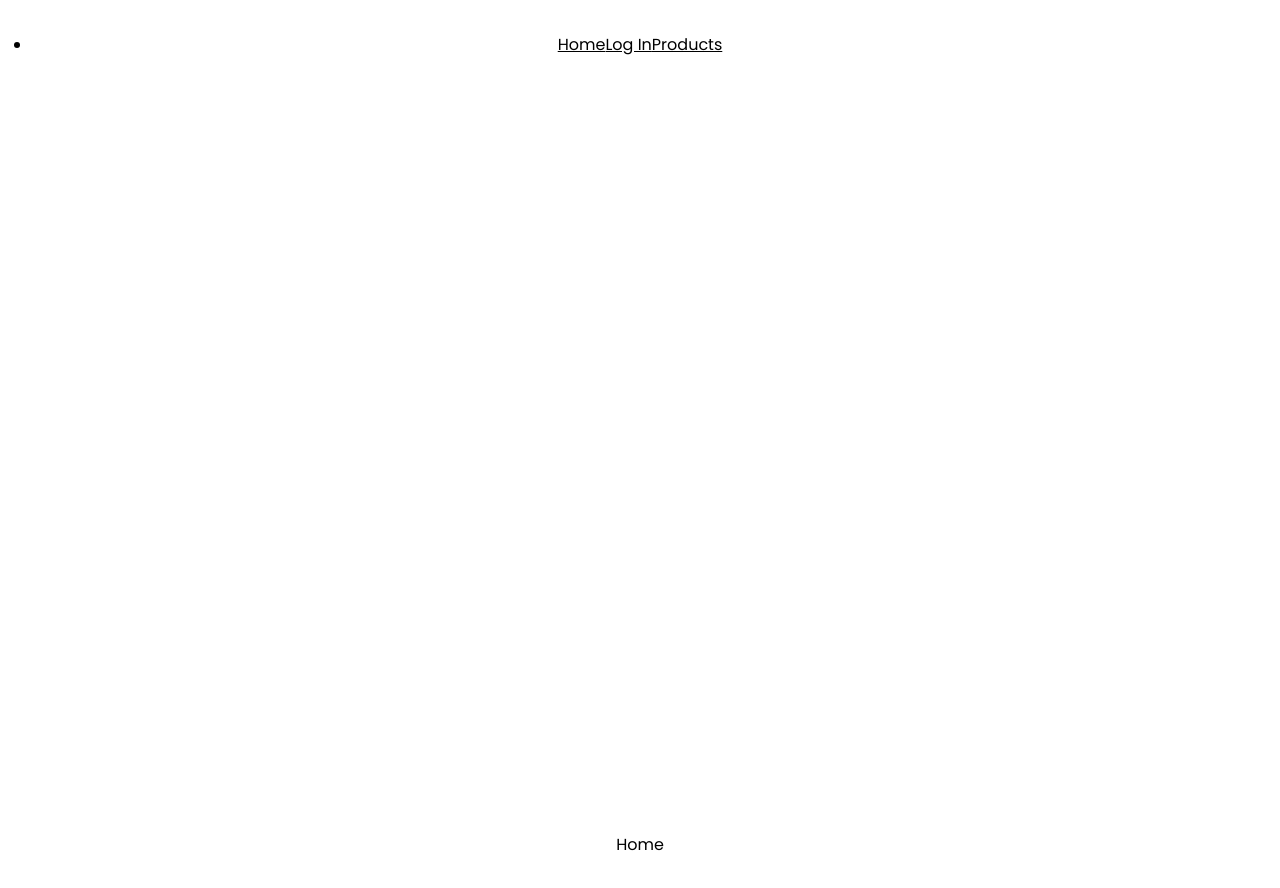
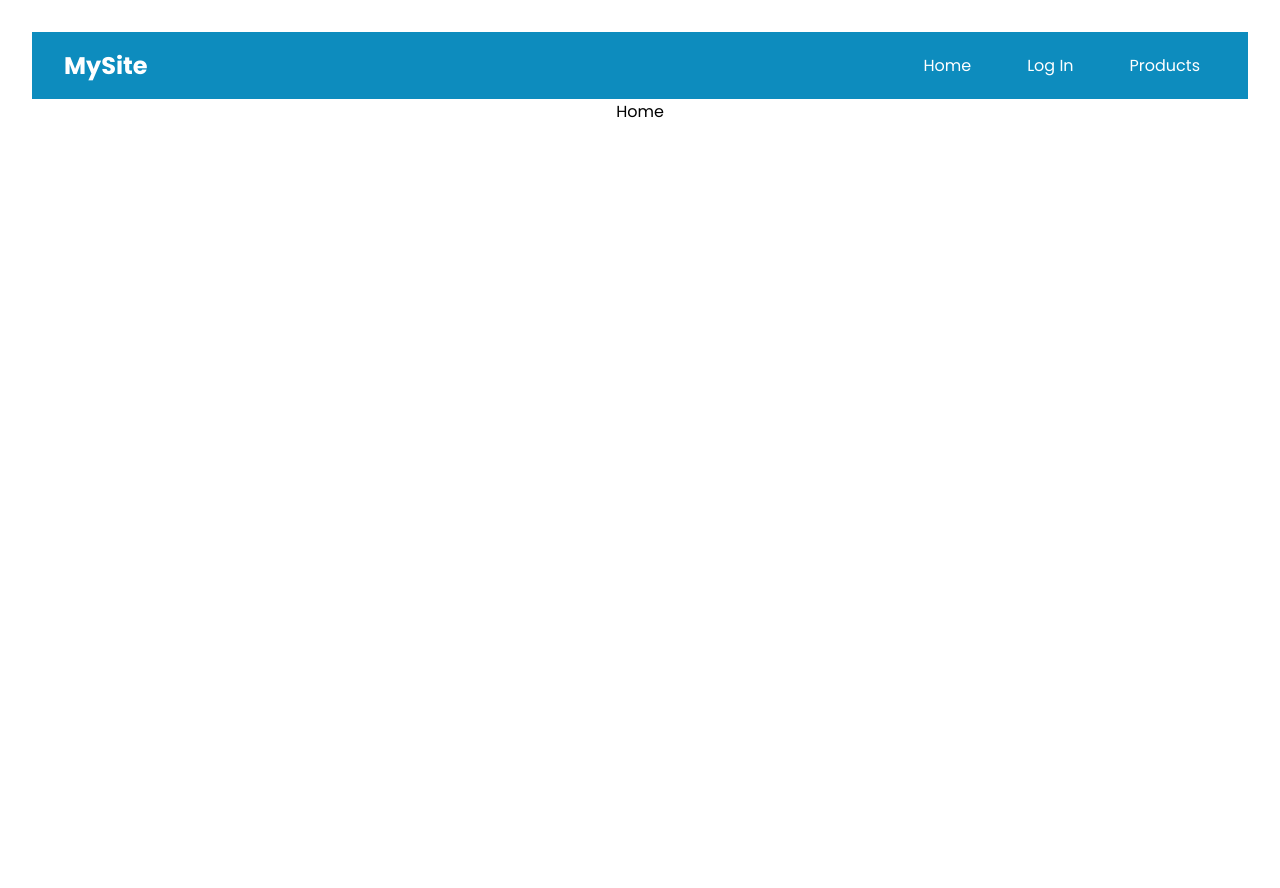
Before and after one commit to SamuelRaymundo/sorveteria, a React (Vite) app: page / in a window 1280 px wide. Shown: the top 888 px of the page. After the commit the page ends 800 px from the top, so only its background shows below. Built offline with nearby package versions, Linux system fonts and the light colour scheme.

Commit message:
nav bar and router

```diff
--- a/src/components/navBar/NavBar.css
+++ b/src/components/navBar/NavBar.css
@@ -0,0 +1,41 @@
+  .nav {
+    background-color: #0d8cbe;
+    color: white;
+    display: flex;
+    justify-content: space-between;
+    align-items: center;
+    padding: 1rem 2rem;
+  }
+
+
+  .site-title {
+    font-size: 1.5rem;
+    font-weight: bold;
+  }
+
+
+  .nav ul {
+    list-style: none;
+    display: flex;
+    gap: 1.5rem;
+    margin: 0;
+    padding: 0;
+  }
+
+
+  .nav a {
+    color: white;
+    text-decoration: none;
+    transition: background-color 0.3s ease, color 0.3s ease;
+    padding: 0.5rem 1rem;
+    border-radius: 0.25rem;
+  }
+
+  .nav a:hover {
+    background-color: #0c82b1;
+  }
+
+  .nav li.active a {
+    background-color: #0e9ed6;
+    color: white;
+  }
--- a/src/components/navBar/NavBar.jsx
+++ b/src/components/navBar/NavBar.jsx
@@ -1,18 +1,16 @@
-import "./NavBar.css"
-
+import "./NavBar.css";
 
 const NavBar = () => {
   return (
-    <nav className="nav-bar">
+    <nav className="nav">
+      <div className="site-title">MySite</div>
       <ul>
-          <li>
-              <a href="/">Home</a>
-              <a href="/login">Log In</a>
-              <a href="/product">Products</a>
-          </li>
+        <li><a href="/">Home</a></li>
+        <li><a href="/login">Log In</a></li>
+        <li><a href="/product">Products</a></li>
       </ul>
     </nav>
-  )
-}
+  );
+};
 
-export default NavBar
+export default NavBar;
--- a/src/index.css
+++ b/src/index.css
@@ -1,8 +1,12 @@
 * {
+  margin: 0;
+  padding: 0;
+  box-sizing: border-box;
+}
+
+body {
   height: 100vh;
   font-family: "Poppins", sans-serif;
-  padding: 0;
-  margin: 0;
   background-color: #fff;
   color: black;
 }
```
